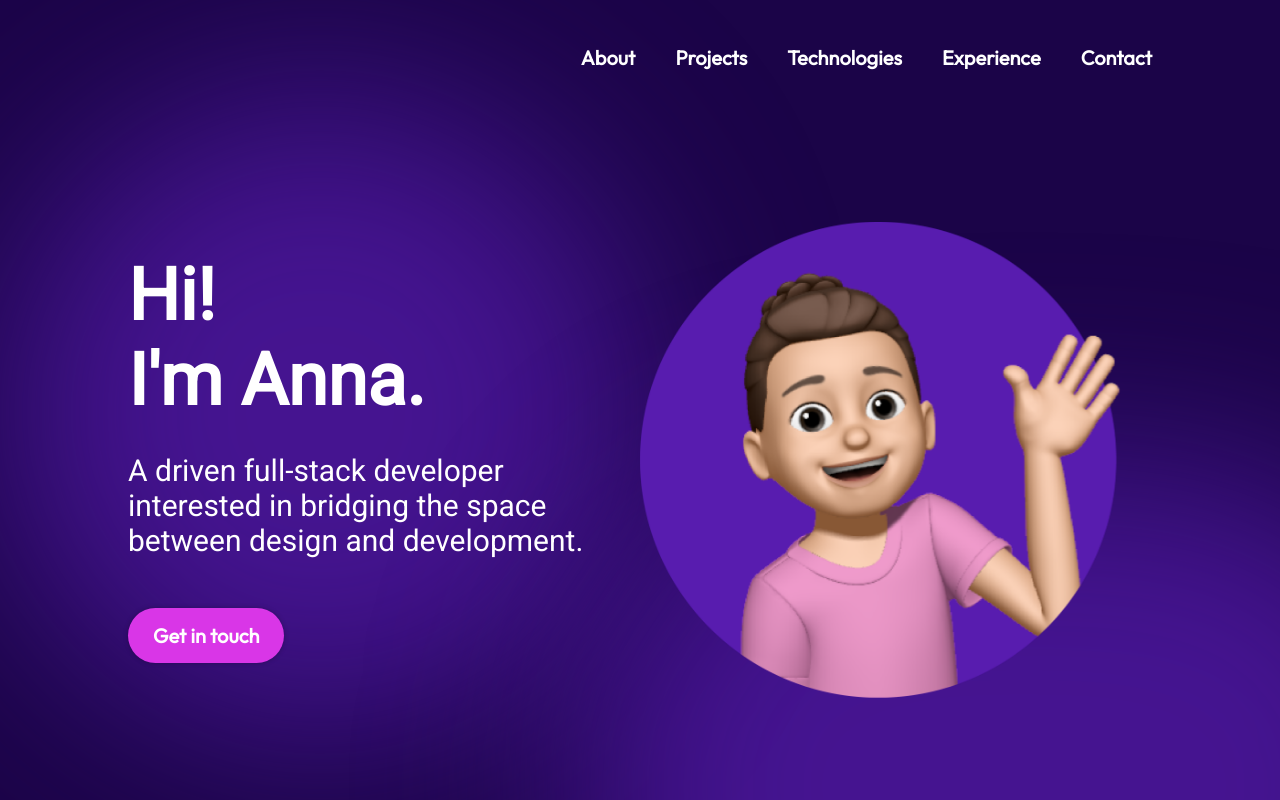
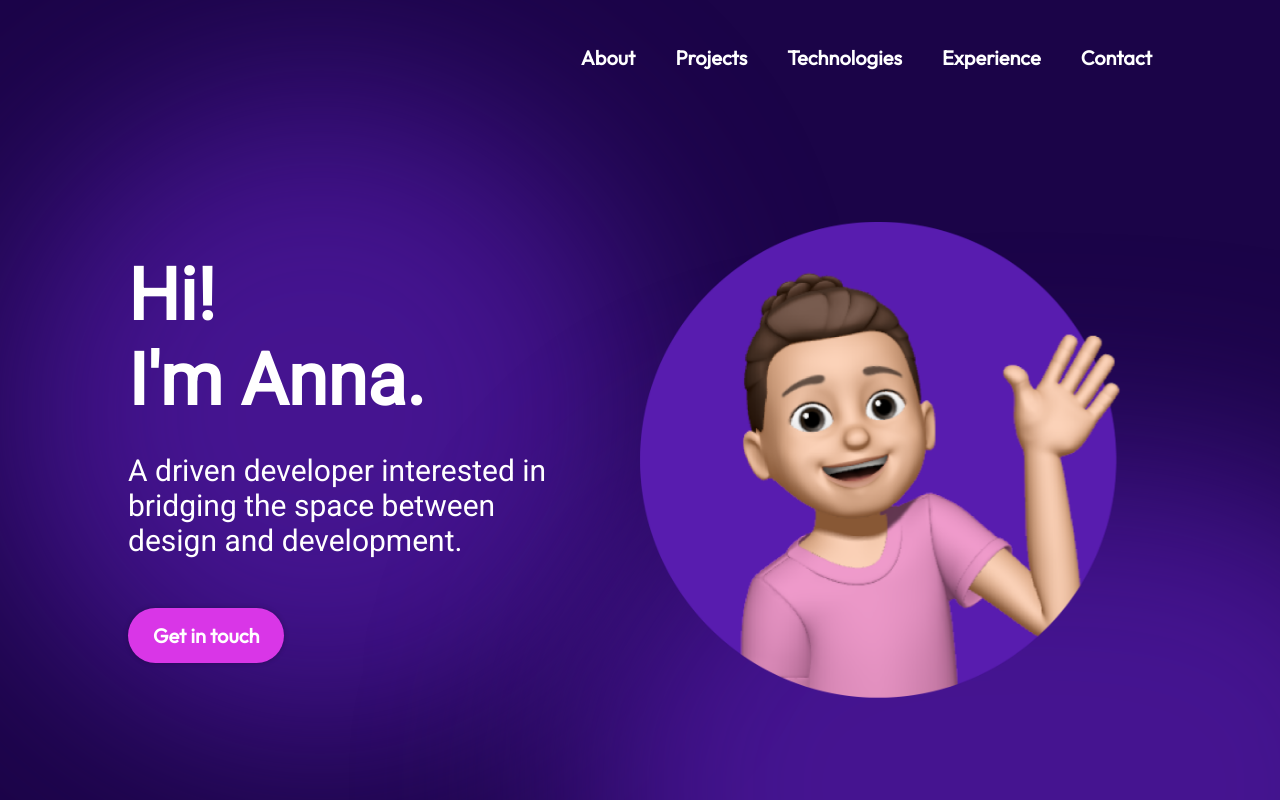
Before and after one commit to annaewbank/Anna-Ewbank-Portfolio, a React (Vite) app: page / in a window 1280 px wide. Shown: the top 800 px of the page. Built offline with nearby package versions, Linux system fonts and the light colour scheme.

Commit message:
chore: update wording

```diff
--- a/src/components/Hero/Hero.jsx
+++ b/src/components/Hero/Hero.jsx
@@ -11,8 +11,8 @@ export const Hero = () => {
           I&apos;m Anna.
         </h1>
         <p className={styles.description}>
-          A driven full-stack developer interested in bridging the space between
-          design and development.
+          A driven developer interested in bridging the space between design and
+          development.
         </p>
         <a href="mailto:Ewbank145@gmail.com" className={styles.contactBtn}>
           Get in touch
```
